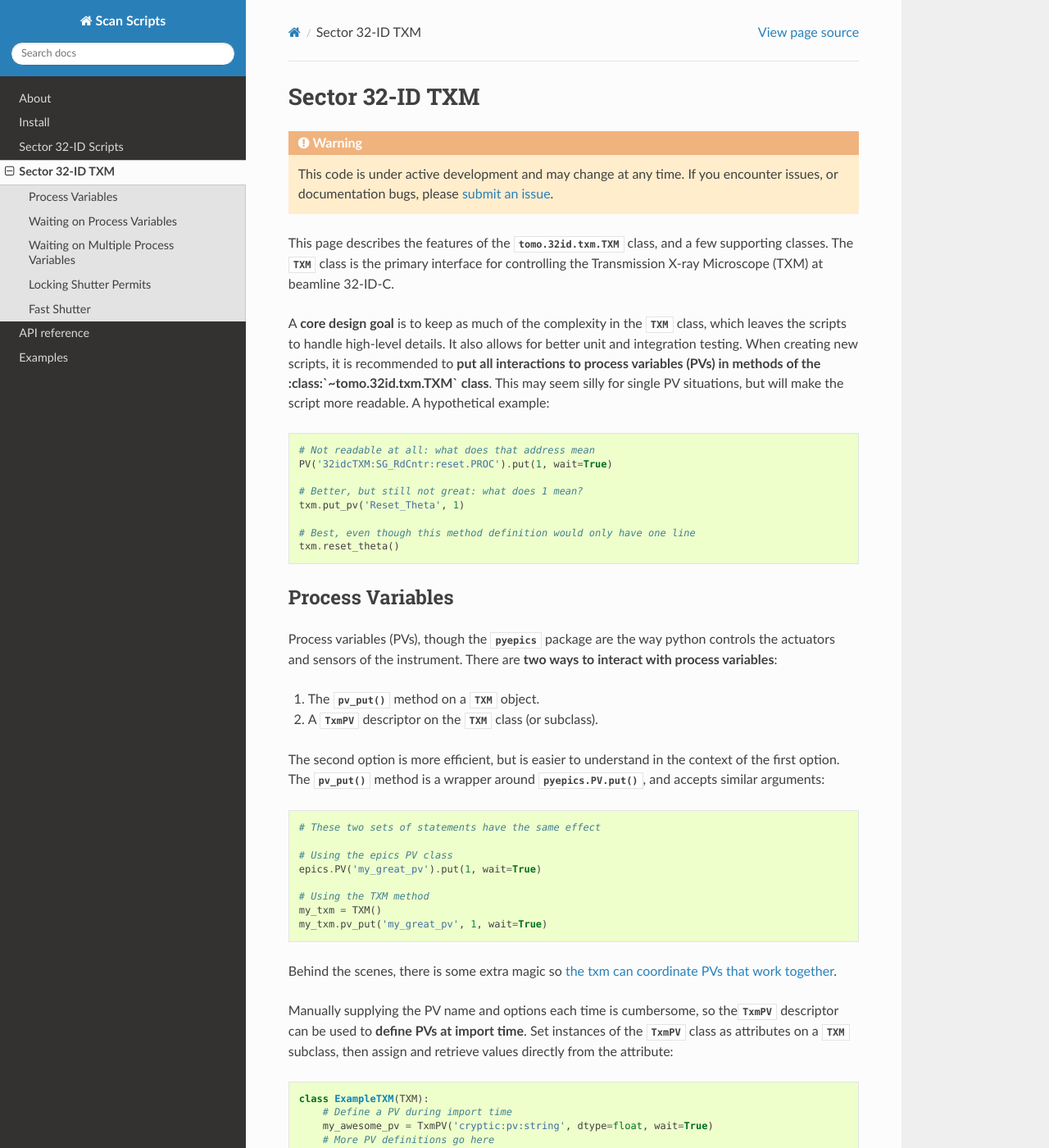
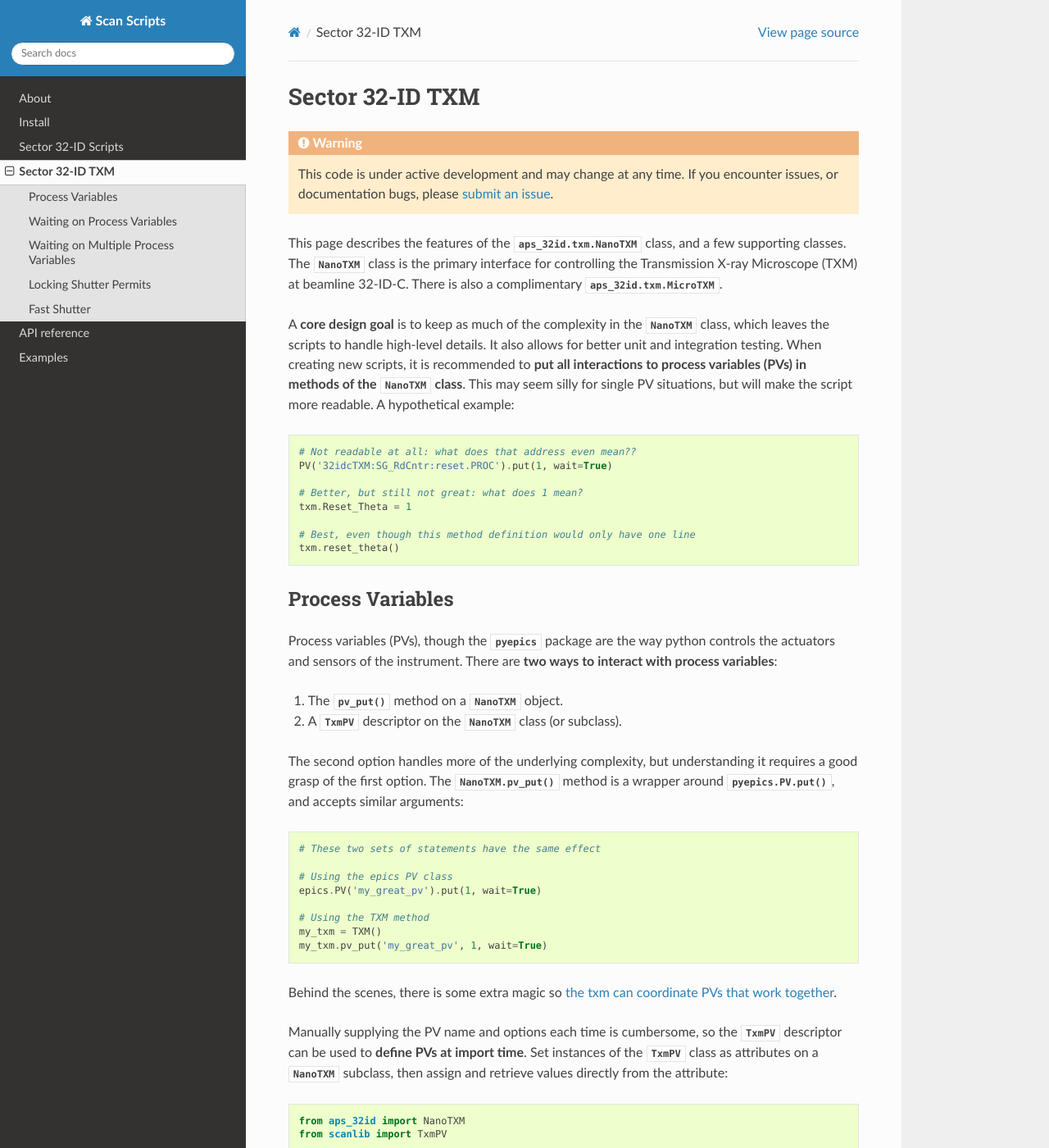
Before and after one commit to tomography/scanscripts, a Sphinx documentation site: the page built from docs/source/sector32-txm.rst, in a window 1280 px wide and 1400 px high. Shown: the whole window at 82% size. Built offline with Sphinx 7.4.7 and the Read the Docs theme 2.0.0, drawn with Linux system fonts in a browser that asks for light colours; cross-references to code outside the pages are shown as plain code; some of the changed text lies outside the part shown.

Commit message:
Updated documentation to reflect new scripts.

```diff
--- a/aps_32id/__init__.py
+++ b/aps_32id/__init__.py
@@ -56,3 +56,4 @@ from .run.move_energy import move_energy
 from .run.tomo_step_scan import run_tomo_step_scan
 from .run.tomo_fly_scan import run_tomo_fly_scan
 from scanlib.txm_pv import TxmPV, permit_required
+from scanlib.tools import energy_range, expand_position
--- a/docs/source/examples/my_aps32_script.py
+++ b/docs/source/examples/my_aps32_script.py
@@ -23,6 +23,7 @@ def _my_experiment(txm, param_a, param_b):
     # Setup the microscope as desired
     txm.setup_detector()
     txm.setup_hdf_writer()
+    txm.enable_fast_shutter() # Optional: reduces beam damage
     txm.open_shutters()
     # Now do some tomography or XANES or whatever
     pass
--- a/docs/source/sector32-txm.rst
+++ b/docs/source/sector32-txm.rst
@@ -7,28 +7,29 @@ Sector 32-ID TXM
    time. If you encounter issues, or documentation bugs, please
    `submit an issue`_.
 
-This page describes the features of the :py:class:`tomo.32id.txm.TXM`
-class, and a few supporting classes. The
-:py:class:`~tomo.32id.txm.TXM` class is the primary interface for
-controlling the Transmission X-ray Microscope (TXM) at beamline
-32-ID-C.
+This page describes the features of the
+:py:class:`aps_32id.txm.NanoTXM` class, and a few supporting
+classes. The :py:class:`~aps_32id.txm.NanoTXM` class is the primary
+interface for controlling the Transmission X-ray Microscope (TXM) at
+beamline 32-ID-C. There is also a complimentary
+:py:class:`aps_32id.txm.MicroTXM`.
 
 A **core design goal** is to keep as much of the complexity in the
-:class:`~tomo.32id.txm.TXM` class, which leaves the scripts to handle
-high-level details. It also allows for better unit and integration
-testing. When creating new scripts, it is recommended to **put all
-interactions to process variables (PVs) in methods of the
-:class:`~tomo.32id.txm.TXM` class**. This may seem silly for single PV
-situations, but will make the script more readable. A hypothetical
-example:
+:class:`~aps_32id.txm.NanoTXM` class, which leaves the scripts to
+handle high-level details. It also allows for better unit and
+integration testing. When creating new scripts, it is recommended to
+**put all interactions to process variables (PVs) in methods of the**
+:py:class:`~aps_32id.txm.NanoTXM` **class**. This may seem silly for
+single PV situations, but will make the script more readable. A
+hypothetical example:
 
 .. code:: python
 
-   # Not readable at all: what does that address mean
+   # Not readable at all: what does that address even mean??
    PV('32idcTXM:SG_RdCntr:reset.PROC').put(1, wait=True)
 
    # Better, but still not great: what does 1 mean?
-   txm.put_pv('Reset_Theta', 1)
+   txm.Reset_Theta = 1
 
    # Best, even though this method definition would only have one line
    txm.reset_theta()
@@ -40,14 +41,15 @@ Process variables (PVs), though the :mod:`pyepics` package are the way
 python controls the actuators and sensors of the instrument. There are
 **two ways to interact with process variables**:
 
-1. The :meth:`~tomo.32id.txm.TXM.pv_put` method on a
-   :class:`~tomo.32id.txm.TXM` object.
-2. A :class:`~tomo.32id.txm.TxmPV` descriptor on the
-   :class:`~tomo.32id.txm.TXM` class (or subclass).
+1. The :py:meth:`~aps_32id.txm.NanoTXM.pv_put` method on a
+   :py:class:`~aps_32id.txm.NanoTXM` object.
+2. A :py:class:`~scanlib.txm_pv.TxmPV` descriptor on the
+   :py:class:`~aps_32id.txm.NanoTXM` class (or subclass).
 
-The second option is more efficient, but is easier to understand in
-the context of the first option. The :meth:`~tomo.32id.txm.TXM.pv_put`
-method is a wrapper around :meth:`pyepics.PV.put`, and accepts similar
+The second option handles more of the underlying complexity, but
+understanding it requires a good grasp of the first option. The
+:py:meth:`NanoTXM.pv_put() <aps_32id.txm.NanoTXM.pv_put>` method is a
+wrapper around :py:meth:`pyepics.PV.put`, and accepts similar
 arguments:
 
 .. code:: python
@@ -65,29 +67,32 @@ Behind the scenes, there is some extra magic so :ref:`the txm can
 coordinate PVs that work together <wait_pvs>`.
 
 Manually supplying the PV name and options each time is cumbersome, so
-the\ :py:class:`~tomo.32id.txm.txm_pv.TxmPV` descriptor can be used to
+the :py:class:`~scanlib.txm_pv.TxmPV` descriptor can be used to
 **define PVs at import time**. Set instances of the
-:py:class:`~tomo.32id.txm.txm_pv.TxmPV` class as attributes on a
-:class:`~tomo.32id.txm.TXM` subclass, then assign and retrieve values
-directly from the attribute:
+:py:class:`~scanlib.txm_pv.TxmPV` class as attributes on a
+:class:`~aps_32id.txm.NanoTXM` subclass, then assign and retrieve
+values directly from the attribute:
 
 .. code:: python
 
-   class ExampleTXM(TXM):
-       # Define a PV during import time
-       my_awesome_pv = TxmPV('cryptic:pv:string', dtype=float, wait=True)
-       # More PV definitions go here
+    from aps_32id import NanoTXM
+    from scanlib import TxmPV
 
-   # Now we can use the PV attribute of the txm class
-   my_txm = ExampleTXM()
-   # Retrieve the current value
-   # Equivalent to ``float(epics.PV('cryptic:pv:string').get())``
-   my_txm.my_awesome_pv
-   # Set the value
-   # Equivalent of epics.PV('cryptic:pv:string').put(2.718, wait=True)
-   my_txm.my_awesome_pv = 2.718
+    class ExampleTXM(NanoTXM):
+        # Define a PV during import time
+        my_awesome_pv = TxmPV('cryptic:pv:string', dtype=float, wait=True)
+        # More PV definitions go here
 
-The advantage here is that boilplate, such as type-casting and
+    # Now we can use the PV attribute of the txm class
+    my_txm = ExampleTXM()
+    # Retrieve the current value
+    # Equivalent to ``float(epics.PV('cryptic:pv:string').get())``
+    curr_value = my_txm.my_awesome_pv
+    # Set the value
+    # Equivalent of epics.PV('cryptic:pv:string').put(2.718, wait=True)
+    my_txm.my_awesome_pv = 2.718
+
+The advantage here is that boilerplate, such as type-casting and
 blocking, can be defined once then forgotten. This approach also lets
 you define PVs that should not be changed when the B-hutch is being
 operated, by passing ``permit_required=True`` to the TxmPV
@@ -222,6 +227,6 @@ on. If using the :py:meth:`~aps_32id.txm.TXM.run_scan` context manage
 (recommended), the fast shutter is automatically disabled, otherwise
 the :py:meth:`~aps_32id.txm.TXM.disable_fast_shutter` method should be
 called to return to normal behavior. The fast shutter respects
-:py:attribute:`~aps_32id.txm.TXM.exposure_time` attribute.
+:py:meth:`~aps_32id.txm.TXM.exposure_time` attribute.
 
 .. _submit an issue: https://github.com/tomography/scanscripts/issues
--- a/scanlib/__init__.py
+++ b/scanlib/__init__.py
@@ -3,3 +3,5 @@
 from .txm_pv import TxmPV, permit_required
 
 from .tomo_scan_lib import update_variable_dict
+
+from .tools import energy_range, expand_position
```
Also changed, not shown: docs/source/api/scanlib.rst (+7 -0 lines), docs/source/sector32-scripts.rst (+52 -23 lines), 4 other files.
